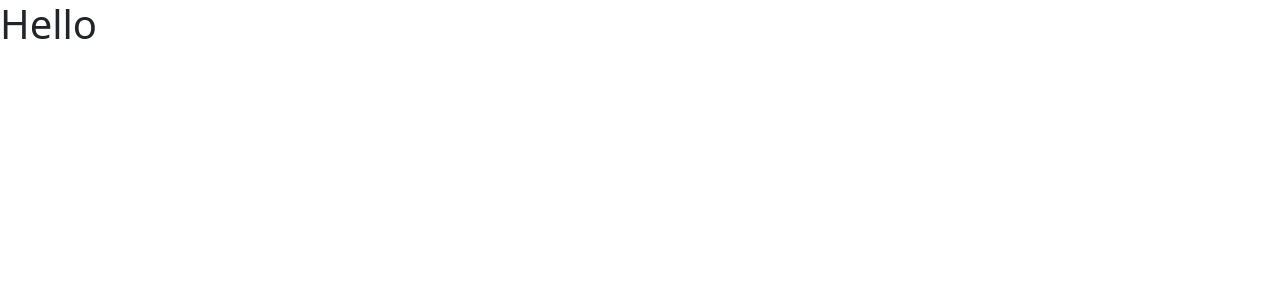
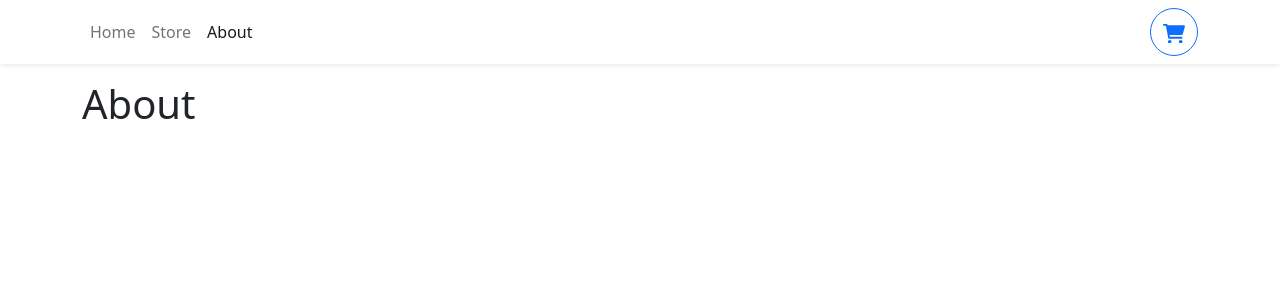
Before and after one commit to AndreiLhu/Shopping, a React (Vite) app: page /about in a window 1280 px wide. Shown: the top 300 px of the page. Built offline with nearby package versions, Linux system fonts and the light colour scheme.

Commit message:
Working on Navbar

```diff
--- a/index.html
+++ b/index.html
@@ -6,7 +6,7 @@
     <meta name="viewport" content="width=device-width, initial-scale=1.0" />
     <title>Vite + React + TS</title>
   </head>
-  <body>
+  <body class="bg-white">
     <div id="root"></div>
     <script type="module" src="/src/main.tsx"></script>
   </body>
--- a/src/App.tsx
+++ b/src/App.tsx
@@ -1,5 +1,23 @@
+import { Routes, Route } from 'react-router-dom';
+import { Container } from 'react-bootstrap';
+import { Home } from './pages/Home';
+import { Store } from './pages/Store';
+import { About } from './pages/About';
+import { Navbar } from './components/Navbar';
+
 function App() {
-  return <h1>Hello</h1>;
+  return (
+    <>
+      <Navbar />
+      <Container className="mb-4">
+        <Routes>
+          <Route path="/" element={<Home />} />
+          <Route path="/store" element={<Store />} />
+          <Route path="/about" element={<About />} />
+        </Routes>
+      </Container>
+    </>
+  );
 }
 
 export default App;
--- /dev/null
+++ b/src/components/Navbar.tsx
@@ -0,0 +1,34 @@
+import { Button, Container, Nav, Navbar as NavbarBs } from 'react-bootstrap';
+import { NavLink } from 'react-router-dom';
+export function Navbar() {
+  return (
+    <NavbarBs className="bg-white shadow-sm mb-3">
+      <Container>
+        <Nav className="me-auto">
+          <Nav.Link to="/" as={NavLink}>
+            Home
+          </Nav.Link>
+          <Nav.Link to="/store" as={NavLink}>
+            Store
+          </Nav.Link>
+          <Nav.Link to="/about" as={NavLink}>
+            About
+          </Nav.Link>
+        </Nav>
+        <Button
+          style={{ width: '3rem', height: '3rem' }}
+          variant="outline-primary"
+          className="rounded-circle"
+        >
+          <svg
+            xmlns="http://www.w3.org/2000/svg"
+            viewBox="0 0 576 512"
+            fill="currentColor"
+          >
+            <path d="M96 0C107.5 0 117.4 8.19 119.6 19.51L121.1 32H541.8C562.1 32 578.3 52.25 572.6 72.66L518.6 264.7C514.7 278.5 502.1 288 487.8 288H170.7L179.9 336H488C501.3 336 512 346.7 512 360C512 373.3 501.3 384 488 384H159.1C148.5 384 138.6 375.8 136.4 364.5L76.14 48H24C10.75 48 0 37.25 0 24C0 10.75 10.75 0 24 0H96zM128 464C128 437.5 149.5 416 176 416C202.5 416 224 437.5 224 464C224 490.5 202.5 512 176 512C149.5 512 128 490.5 128 464zM512 464C512 490.5 490.5 512 464 512C437.5 512 416 490.5 416 464C416 437.5 437.5 416 464 416C490.5 416 512 437.5 512 464z" />
+          </svg>
+        </Button>
+      </Container>
+    </NavbarBs>
+  );
+}
--- a/src/main.tsx
+++ b/src/main.tsx
@@ -2,9 +2,12 @@
 import ReactDOM from 'react-dom/client';
 import App from './App';
 import 'bootstrap/dist/css/bootstrap.min.css';
+import { BrowserRouter } from 'react-router-dom';
 
 ReactDOM.createRoot(document.getElementById('root') as HTMLElement).render(
   <React.StrictMode>
-    <App />
+    <BrowserRouter>
+      <App />
+    </BrowserRouter>
   </React.StrictMode>
 );
--- /dev/null
+++ b/src/pages/About.tsx
@@ -0,0 +1,3 @@
+export function About() {
+  return <h1>About</h1>;
+}
--- /dev/null
+++ b/src/pages/Home.tsx
@@ -0,0 +1,3 @@
+export function Home() {
+  return <h1>Home</h1>;
+}
--- /dev/null
+++ b/src/pages/Store.tsx
@@ -0,0 +1,3 @@
+export function Store() {
+  return <h1>Store</h1>;
+}
```
